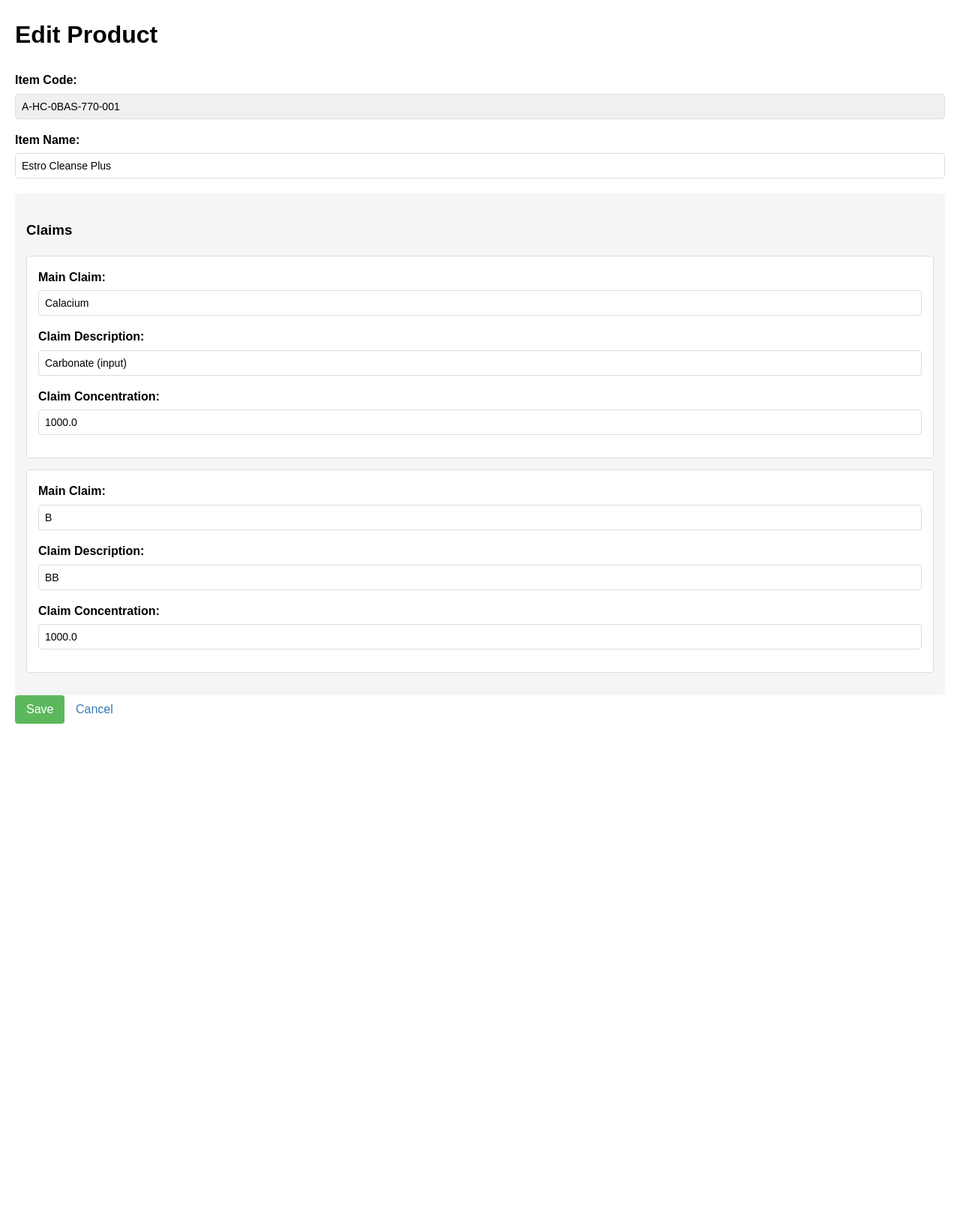
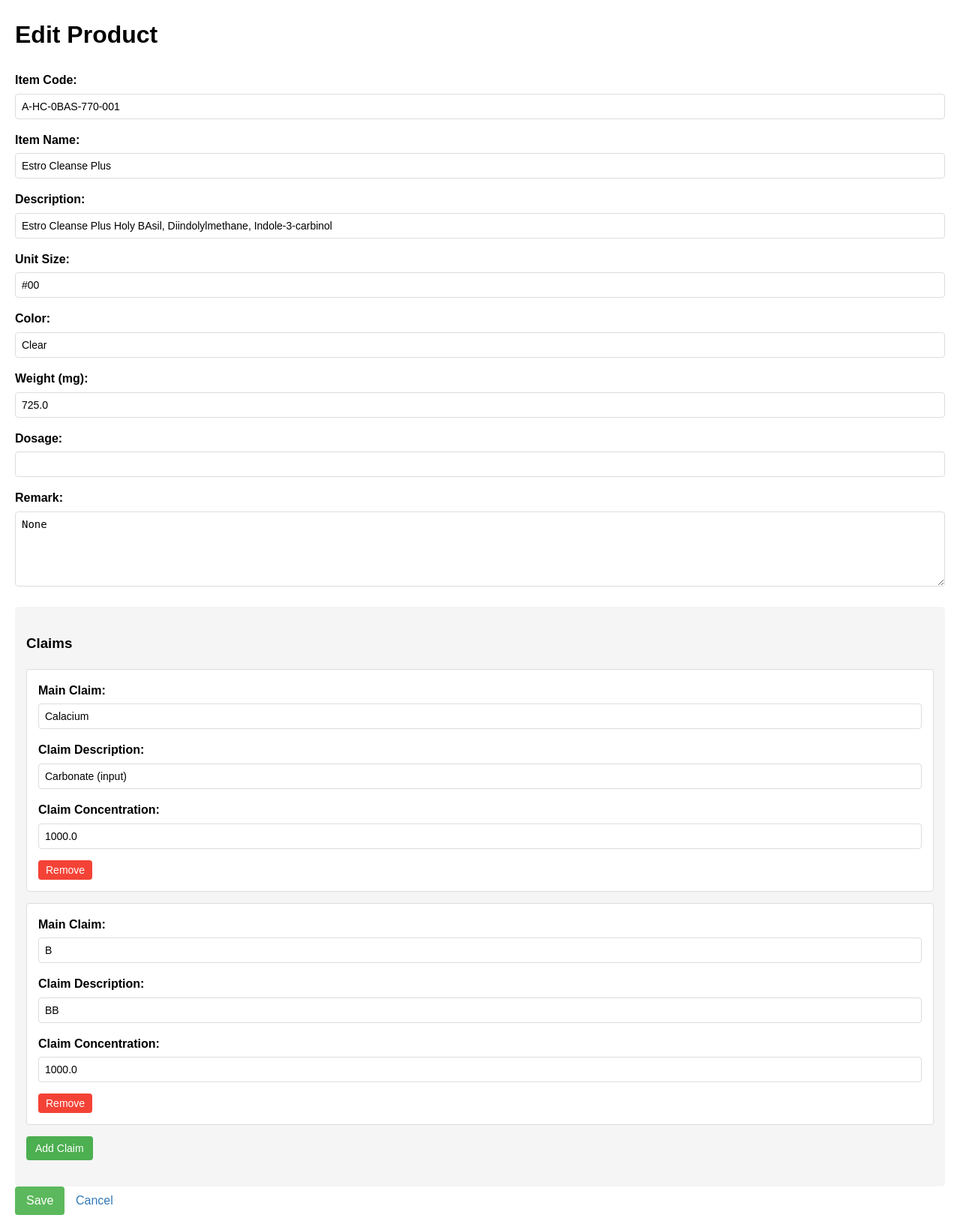
Before and after one commit to Daehwan-Koo/USP-Item-Spec, a Flask app: a page that uses templates/edit.html in a window 1280 px wide. Shown: the whole page at 75% size. Before the commit the page ends 965 px from the top, so only its background shows below. Run offline with Flask 3, Linux system fonts and the light colour scheme; the visitor is signed in with stand-in values (Sample User, id 1); data comes from the database, SQL or seed files in the repository.

```diff
--- a/templates/edit.html
+++ b/templates/edit.html
@@ -123,11 +123,35 @@
     <form method="post">
         <div class="form-group">
             <label for="item_code">Item Code:</label>
-            <input type="text" id="item_code" name="item_code" value="{{ product[1] }}" readonly class="readonly">
+            <input type="text" id="item_code" name="item_code" value="{{ product[1] }}" readonly>
         </div>
         <div class="form-group">
             <label for="item_name">Item Name:</label>
-            <input type="text" id="item_name" name="item_name" value="{{ product[2] }}" {% if role == "viewer" %}readonly class="readonly"{% endif %}>
+            <input type="text" id="item_name" name="item_name" value="{{ product[2] }}">
+        </div>
+        <div class="form-group">
+            <label for="description">Description:</label>
+            <input type="text" id="description" name="description" value="{{ product[3] }}">
+        </div>
+        <div class="form-group">
+            <label for="unit_size">Unit Size:</label>
+            <input type="text" id="unit_size" name="unit_size" value="{{ product[4] }}">
+        </div>
+        <div class="form-group">
+            <label for="color">Color:</label>
+            <input type="text" id="color" name="color" value="{{ product[5] }}">
+        </div>
+        <div class="form-group">
+            <label for="weight">Weight (mg):</label>
+            <input type="number" id="weight" name="weight" step="any" value="{{ product[6] }}">
+        </div>
+        <div class="form-group">
+            <label for="dosage">Dosage:</label>
+            <input type="text" id="dosage" name="dosage" value="{{ product[7] }}">
+        </div>
+        <div class="form-group">
+            <label for="remark">Remark:</label>
+            <textarea id="remark" name="remark" rows="4">{{ product[8] }}</textarea>
         </div>
 
         <div class="claims-container">
@@ -147,9 +171,15 @@
                         <label>Claim Concentration:</label>
                         <input type="number" name="claim_concentration[]" step="any" value="{{ claim[2] }}" {% if role == "viewer" %}readonly class="readonly"{% endif %}>
                     </div>
+                    {% if role == "admin" %}
+                        <button type="button" class="remove-claim" onclick="removeClaim(this)">Remove</button>
+                    {% endif %}
                 </div>
                 {% endfor %}
             </div>
+            {% if role == "admin" %}
+                <button type="button" class="add-claim" onclick="addClaim()">Add Claim</button>
+            {% endif %}
         </div>
 
         {% if role == "admin" %}
@@ -157,5 +187,33 @@
         {% endif %}
         <a href="{{ url_for('index') }}">Cancel</a>
     </form>
+
+    <script>
+        function addClaim() {
+            let claimsContainer = document.getElementById('claims');
+            let newClaim = document.createElement('div');
+            newClaim.classList.add('claim');
+            newClaim.innerHTML = `
+                <div class="form-group">
+                    <label>Main Claim:</label>
+                    <input type="text" name="claim_main[]">
+                </div>
+                <div class="form-group">
+                    <label>Claim Description:</label>
+                    <input type="text" name="claim_description[]">
+                </div>
+                <div class="form-group">
+                    <label>Claim Concentration:</label>
+                    <input type="number" name="claim_concentration[]" step="any">
+                </div>
+                <button type="button" class="remove-claim" onclick="removeClaim(this)">Remove</button>
+            `;
+            claimsContainer.appendChild(newClaim);
+        }
+
+        function removeClaim(element) {
+            element.parentNode.remove();
+        }
+    </script>
 </body>
 </html>
```
